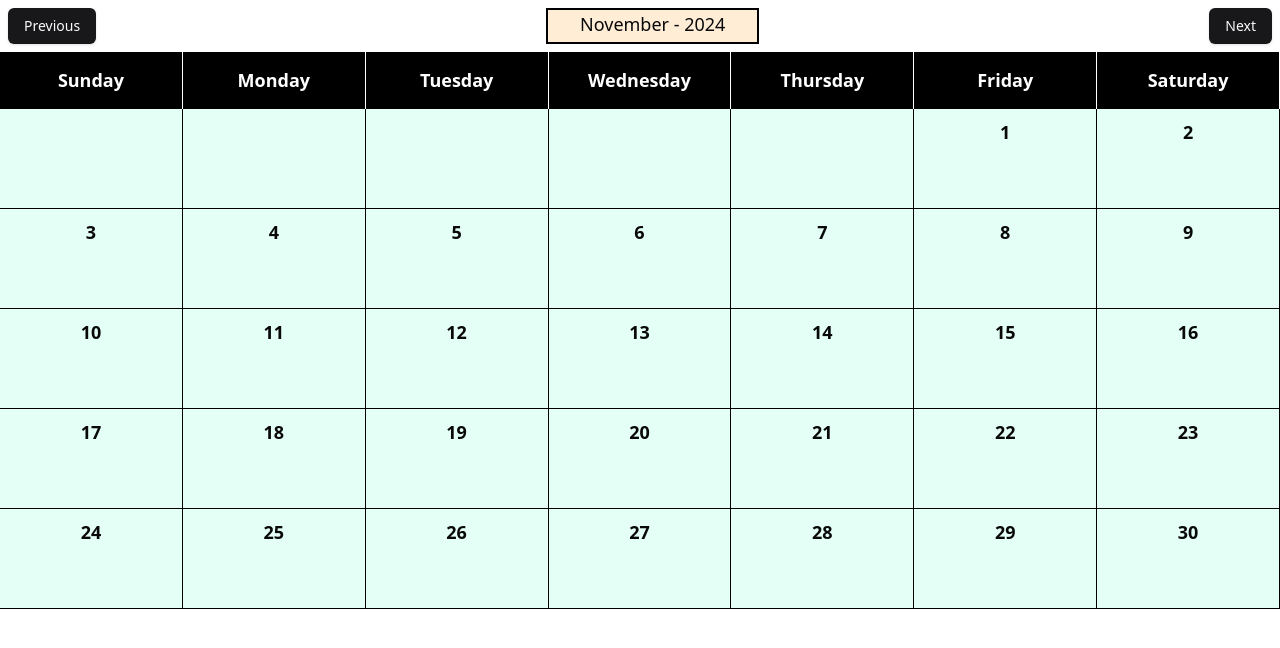
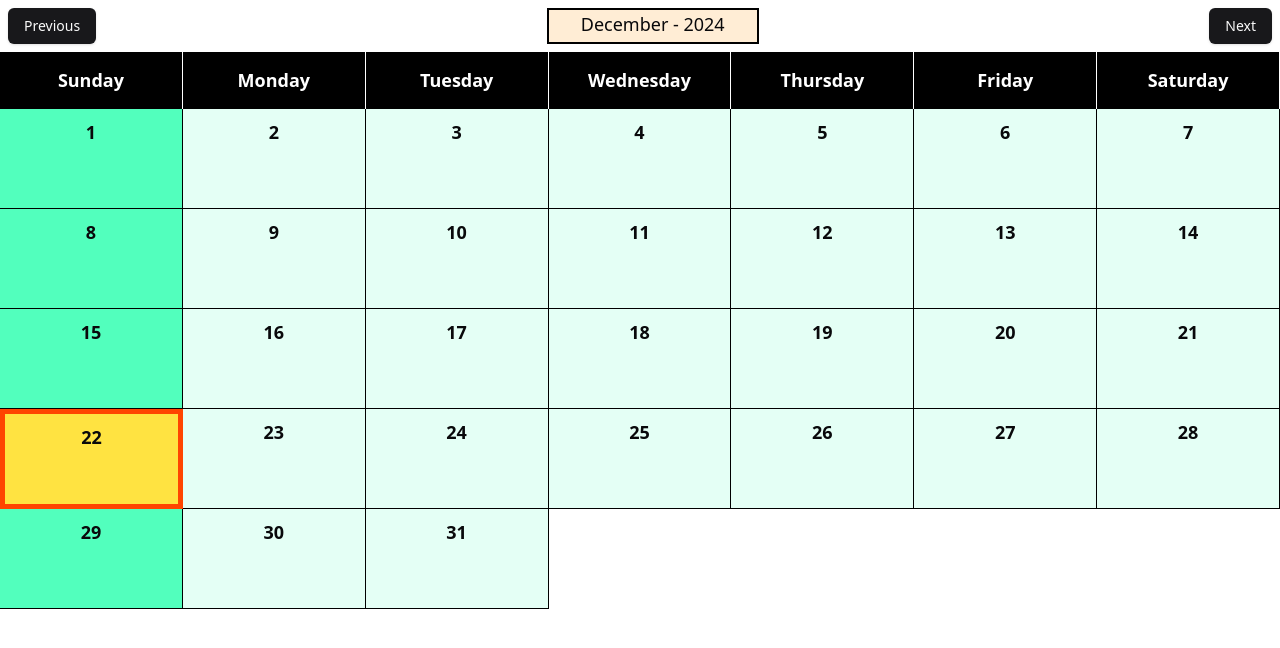
Before and after one commit to Shreya-Bhatia/Event-Manager, a React (Vite) app: page / in a window 1280 px wide. Shown: the top 648 px of the page. Built offline with nearby package versions, Linux system fonts and the light colour scheme.

Commit message:
css styling added for weekend and curr day

```diff
--- a/src/components/calendar/Calendar.tsx
+++ b/src/components/calendar/Calendar.tsx
@@ -4,7 +4,7 @@ import "./calendar.css";
 import { Button } from "../ui/button";
 
 function Calendar() {
-  const [currentDate, setCurrentDate] = useState<Date>(new Date("11-10-2024"));
+  const [currentDate, setCurrentDate] = useState<Date>(new Date());
   const [days, setDays] = useState<number>(0);
   const [firstDay, setFirstDay] = useState<number>(0);
   const [month, setMonth] = useState<number>(currentDate.getMonth());
@@ -86,7 +86,14 @@ function Calendar() {
       </div>
       <div className="days-grid">
         {grid.map((day) => (
-          <DayCard day={day} />
+          <DayCard
+            day={day}
+            isToday={
+              currentDate.getFullYear() == year &&
+              currentDate.getMonth() == month &&
+              currentDate.getDate() == day
+            }
+          />
         ))}
       </div>
     </div>
--- a/src/components/calendar/DayCard.tsx
+++ b/src/components/calendar/DayCard.tsx
@@ -2,10 +2,15 @@ import "./calendar.css";
 
 interface Props {
   day: number;
+  isToday: boolean;
 }
 
-function DayCard({ day }: Props) {
-  return <div className="day-card">{day == 0 ? "" : day}</div>;
+function DayCard({ day, isToday }: Props) {
+  return (
+    <div className={isToday ? "day-card curr" : "day-card"}>
+      {day == 0 ? "" : day}
+    </div>
+  );
 }
 
 export default DayCard;
--- a/src/components/calendar/calendar.css
+++ b/src/components/calendar/calendar.css
@@ -17,7 +17,6 @@
 .calendar .days-grid {
 	display: grid;
 	grid-template-columns: repeat(7,1fr);
-	border-collapse: collapse;
 }
 
 .calendar .day-card {
@@ -30,3 +29,12 @@
 	font-weight: bold;
 	font-size: large;
 }
+
+.calendar .days-grid > :nth-child(7n+1) {
+	background-color: rgb(82, 255, 189);
+}
+
+.calendar .day-card.curr {
+	background-color: rgb(255, 227, 65);
+	border: 5px solid orangered;
+}
```
